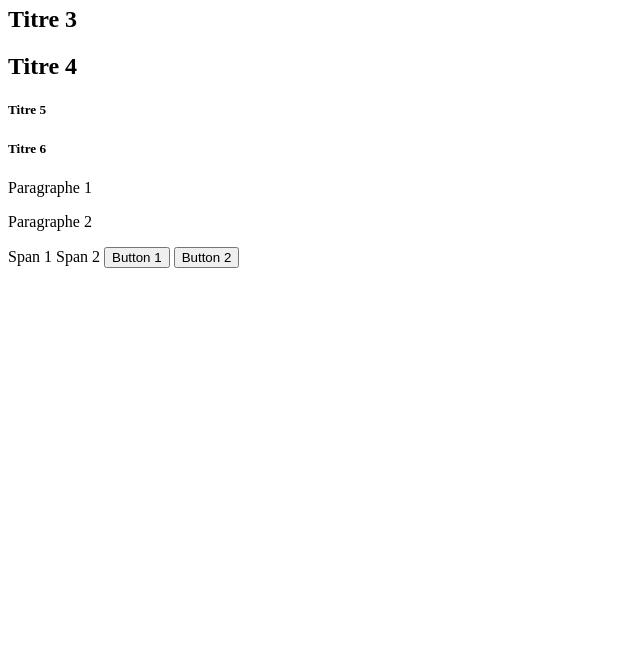
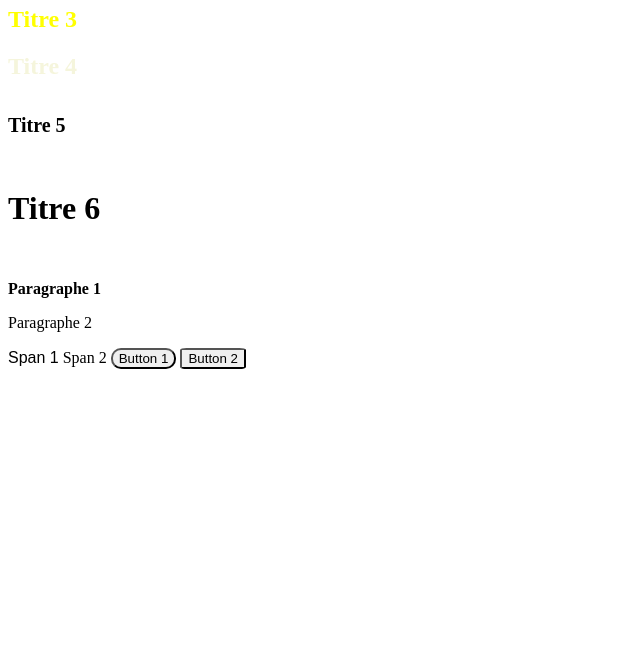
Before and after one commit to antoineBondet/TP1-HTML, a plain HTML site: page index.html in a window 1280 px wide. Shown: the part 132-800 px from the top of the page, without its empty margins (0-640 px from the left). Drawn offline with Linux system fonts and the light colour scheme.

Commit message:
Correction lien Css

```diff
--- a/index.html
+++ b/index.html
@@ -3,7 +3,7 @@
 <head>
     <meta charset="UTF-8">
     <meta name="viewport" content="width=device-width, initial-scale=1.0">
-    <link rel="stylesheet" type="text/css" href="style.css">
+    <link rel="stylesheet" type="text/css" href="css/index.css">
     <title>BONDET</title>
 </head>
 <body>
```
